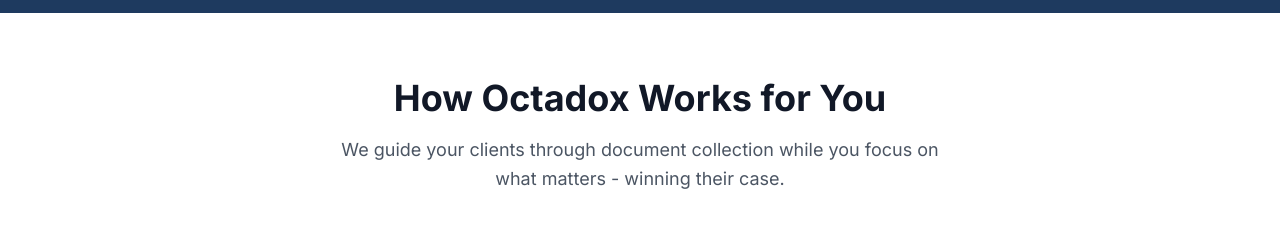
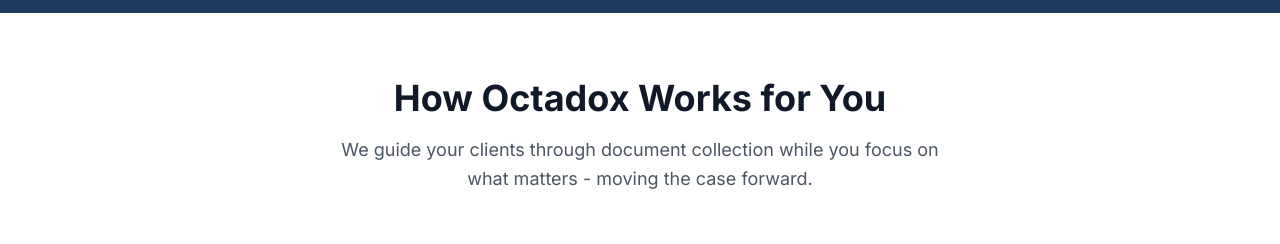
Before and after one commit to Jity01/octadox, a plain HTML site: page index.html in a window 1280 px wide. Shown: the part 1180-1424 px from the top of the page. Drawn offline with Linux system fonts and the light colour scheme; a script that the page names is missing; files whose address does not match are found by name.

Commit message:
less harsh

```diff
--- a/index.html
+++ b/index.html
@@ -143,7 +143,7 @@
         <div class="container">
             <div class="section-header">
                 <h2>How Octadox Works for You</h2>
-                <p class="section-subtitle">We guide your clients through document collection while you focus on what matters - winning their case.</p>
+                <p class="section-subtitle">We guide your clients through document collection while you focus on what matters - moving the case forward.</p>
             </div>
             <div class="features-grid">
                 <div class="feature-card">
```
